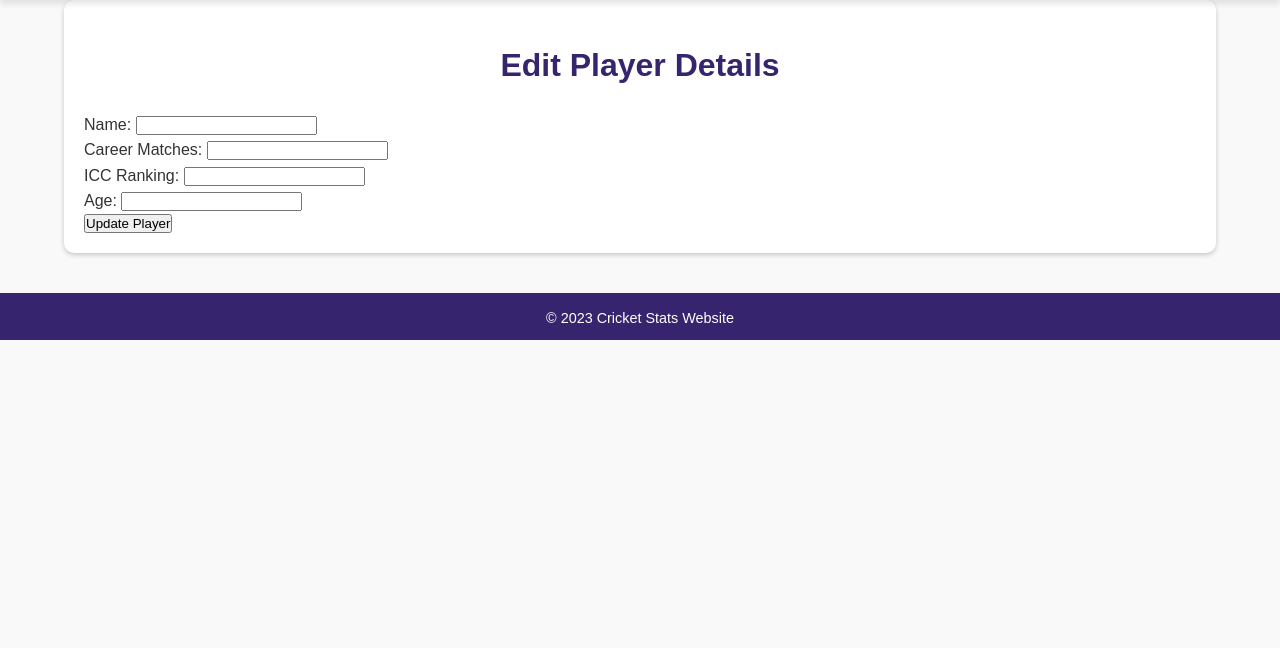
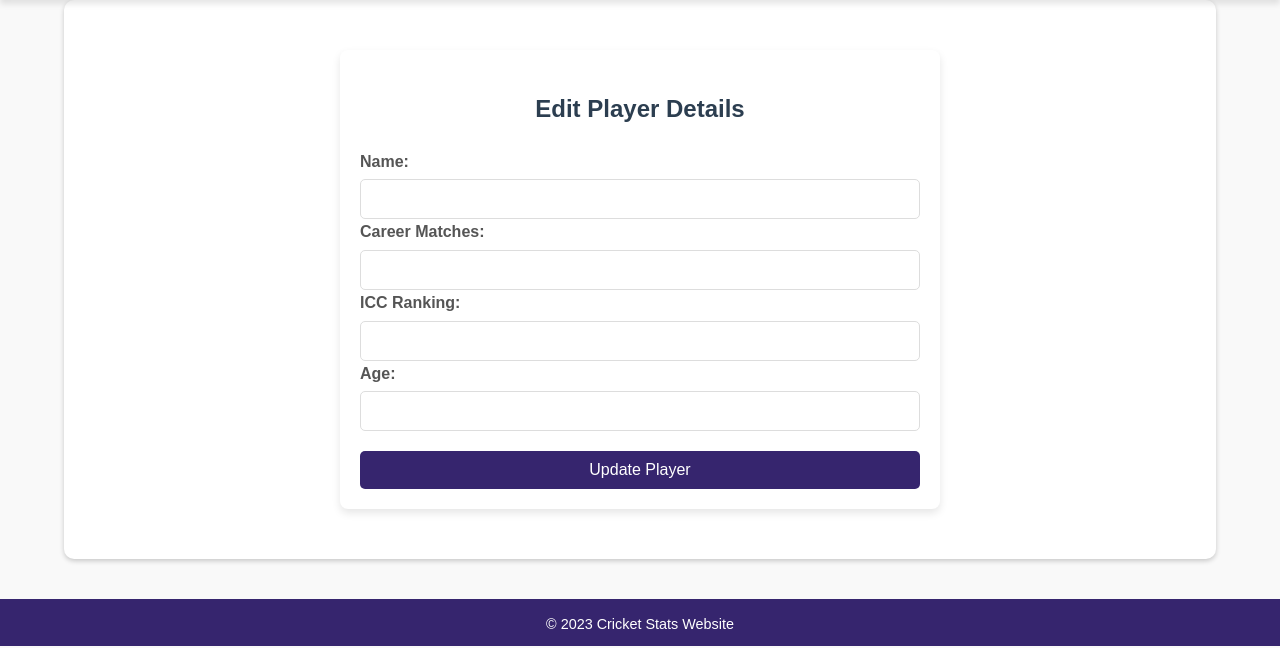
Before and after one commit to shivenrshukla/World-Cup-Website, a Flask app: page /player/edit/1 in a window 1280 px wide. Shown: the part 152-800 px from the top of the page. Run offline with Flask 3, Linux system fonts and the light colour scheme; data that the repository does not hold is empty; some libraries are stand-ins or nearby versions.

Commit message:
Final Update

```diff
--- a/app.py
+++ b/app.py
@@ -16,7 +16,7 @@ bcrypt = Bcrypt(app)
 # Configure MySQL connection
 app.config['MYSQL_HOST'] = 'localhost'
 app.config['MYSQL_USER'] = 'root'
-app.config['MYSQL_PASSWORD'] = 'SQL@DBMS'
+app.config['MYSQL_PASSWORD'] = 'Shiven29@sql'
 app.config['MYSQL_DB'] = 'ICT_2023_CWC'
 
 # Route for home page
--- a/static/index.css
+++ b/static/index.css
@@ -199,6 +199,16 @@ main h2 {
   color: #fff;
 }
 
+.matches-card:hover button{
+  background-color: gold;
+  color: black;
+}
+
+.matches-card:hover button:hover{
+  background-color: #E73493;
+  color: #fff;
+}
+
 .spacer-row td {
   border: none;
   padding: 0;
@@ -280,47 +290,6 @@ td img:hover {
   font-size: 1rem;
 }
 
-/* .add-player {
-  background-color: #fff;
-  max-width: 400px;
-  margin: 50px auto;
-  padding: 20px;
-  border-radius: 8px;
-  box-shadow: 0 4px 8px rgba(0, 0, 0, 0.1);
-}
-
-.add-player h2 {
-  text-align: center;
-  color: #E73493;
-  margin-bottom: 20px;
-}
-
-.add-player form {
-  display: flex;
-  flex-direction: column;
-}
-
-.add-player input {
-  padding: 10px;
-  margin: 10px 0; /
-  border: 1px solid #ddd;
-  border-radius: 4px;
-  font-size: 14px;
-
-.add-player button {
-  background-color: #E73493;
-  color: #fff;
-  border: none;
-  padding: 10px;
-  border-radius: 4px;
-  cursor: pointer;
-  font-size: 16px;
-}
-
-.add-player button:hover {
-  background-color: #c12679;
-} */
-
 .add-player {
   background-color: #fff; /* White background for form container */
   max-width: 600px; /* Wider container for horizontal layout */
@@ -364,7 +333,7 @@ td img:hover {
 }
 
 .add-player button:hover {
-  background-color: #c12679; /* Darker shade on hover */
+  background-color: #36256E; /* Darker shade on hover */
 }
 
 .edit button{
@@ -374,30 +343,6 @@ td img:hover {
   padding: 8px;
   border-radius: 10px;
 }
-
-/* .delete-form {
-  display: inline;
-  align-items: center;
-  margin: 0 5px;
-}
-
-.delete-form button {
-  background-color: #E73493;
-  color: #fff;
-  border: none;
-  padding: 8px 12px;
-  border-radius: 4px;
-  cursor: pointer;
-  font-size: 14px;
-  text-align: center;
-  min-width: 80px;
-}
-
-.delete-form button:hover {
-  background-color: #c12679;
-  transform: scale(1.05);
-  transition: all 0.2s ease-in-out;
-} */
 
 /* General modal styling */
 #editModal {
@@ -1061,72 +1006,6 @@ footer {
   margin-top: 10px;
 }
 
-/* .signup {
-  text-align: center;
-  margin-top: 10px;
-}
-
-.signup a {
-  color: #E73493;
-  text-decoration: none;
-}
-
-.signup a:hover {
-  text-decoration: underline;
-}
-
-/* Signup Page Styling
-.signup-form {
-  max-width: 450px;
-  margin: 40px auto;
-  padding: 25px;
-  background-color: #fff;
-  border-radius: 8px;
-  box-shadow: 0 4px 8px rgba(0, 0, 0, 0.1);
-}
-
-.signup-form h2 {
-  font-size: 2rem;
-  color: #36256E;
-  text-align: center;
-  margin-bottom: 20px;
-}
-
-.signup-form input {
-  width: 100%;
-  padding: 10px;
-  margin-bottom: 15px;
-  border: 1px solid #ddd;
-  border-radius: 5px;
-  font-size: 1rem;
-}
-
-.signup-form input[type="submit"] {
-  background-color: #E73493;
-  color: white;
-  border: none;
-  cursor: pointer;
-  font-size: 1.1rem;
-}
-
-.signup-form input[type="submit"]:hover {
-  background-color: #d62e80;
-}
-
-.signup-form p {
-  text-align: center;
-}
-
-.signup-form p a {
-  color: #E73493;
-  font-weight: bold;
-  text-decoration: none;
-}
-
-.signup-form p a:hover {
-  text-decoration: underline;
-} */
-
 /* Add to your existing CSS */
 header {
   position: relative;
@@ -1151,3 +1030,84 @@ header {
 .signout a:hover {
   text-decoration: none;
 }
+
+.btn-primary{
+  padding: 10px;
+  background-color: #E73493;
+  border-radius: 8px;
+  color: #fff;
+  font-size: 1.1em;
+}
+
+.btn-primary a{
+  text-decoration: none;
+  color: #fff;
+}
+
+.btn-primary:hover{
+  background-color: #36256E;
+}
+
+/* Edit Match Section */
+#edit-match {
+  background-color: #ffffff;
+  max-width: 600px;
+  margin: 30px auto;
+  padding: 20px;
+  border-radius: 8px;
+  box-shadow: 0 4px 8px rgba(0, 0, 0, 0.1);
+  font-family: Arial, sans-serif; /* Encapsulated font style */
+  color: #333; /* Local text color */
+}
+
+#edit-match h2 {
+  text-align: center;
+  color: #2c3e50;
+  font-size: 1.5rem;
+  margin-bottom: 20px;
+}
+
+#edit-match form {
+  display: flex;
+  flex-direction: column;
+}
+
+#edit-match label {
+  margin-bottom: 15px;
+  font-weight: bold;
+  color: #555;
+}
+
+#edit-match input {
+  width: 100%;
+  padding: 10px;
+  margin-top: 5px;
+  border: 1px solid #ddd;
+  border-radius: 5px;
+  font-size: 1rem;
+}
+
+#edit-match button {
+  padding: 10px 15px;
+  margin-top: 20px;
+  font-size: 1rem;
+  color: white;
+  background-color: #36256E;
+  border: none;
+  border-radius: 5px;
+  cursor: pointer;
+  transition: background-color 0.3s ease;
+}
+
+#edit-match button:hover {
+  background-color: #E73493;
+}
+
+/* Cancel Button */
+#edit-match form[action="/match-highlights"] button {
+  background-color: #36256E;
+}
+
+#edit-match form[action="/match-highlights"] button:hover {
+  background-color: #E73493;
+}
--- a/templates/coach.html
+++ b/templates/coach.html
@@ -44,8 +44,6 @@
     </form>
   </section>
 
-
-
   <!-- Coach List Section -->
   <section class="coach">
     <h2>Coaching Staff</h2>
@@ -71,7 +69,7 @@
           <td class="edit">
             <!-- Delete Button -->
             <form method="POST" action="/coach/delete/{{ coach.coach_id }}" style="display: inline;">
-              <button type="submit" onclick="return confirm('Are you sure you want to delete this coach?');">Delete</button>
+              <button type="submit" class="btn-primary" onclick="return confirm('Are you sure you want to delete this coach?');">Delete</button>
             </form>
           </td>
         </tr>
--- a/templates/edit_match.html
+++ b/templates/edit_match.html
@@ -20,7 +20,7 @@
     </header>
 
     <main>
-        <section>
+        <section id="edit-match">
             <h2>Edit Match</h2>
             <form method="POST" action="/matches/update/{{ match.match_number }}">
                 <input type="hidden" name="match_number" value="{{ match.match_number }}">
--- a/templates/player_edit.html
+++ b/templates/player_edit.html
@@ -21,7 +21,7 @@ _<!-- player_edit.html -->
     </header>
 
     <main>
-        <section class="edit-player">
+        <section id="edit-match">
             <h2>Edit Player Details</h2>
             <form method="POST" action="/player/edit/{{ player.jersey_number }}">
                 <div>
--- a/templates/players.html
+++ b/templates/players.html
@@ -96,7 +96,9 @@
             <td>{{ player.icc_ranking }}</td>
             <td>{{ player.age }}</td>
             <td>
-                <a href="{{ url_for('edit_player', jersey_number=player.jersey_number) }}" class="btn btn-primary">Edit</a>
+                <div class="btn-primary">
+                    <a href="{{ url_for('edit_player', jersey_number=player.jersey_number) }}">Edit</a>
+                </div>
             </td>
         </tr>
         {% endfor %}
```
Also changed, not shown: templates/matches.html (+3 -5 lines).
